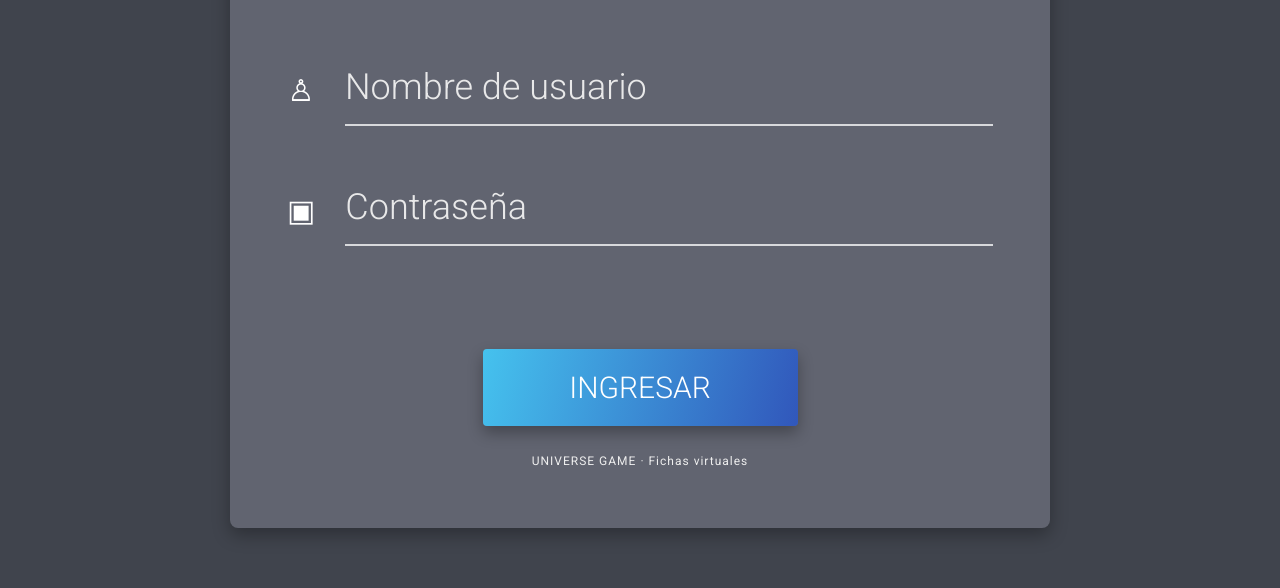
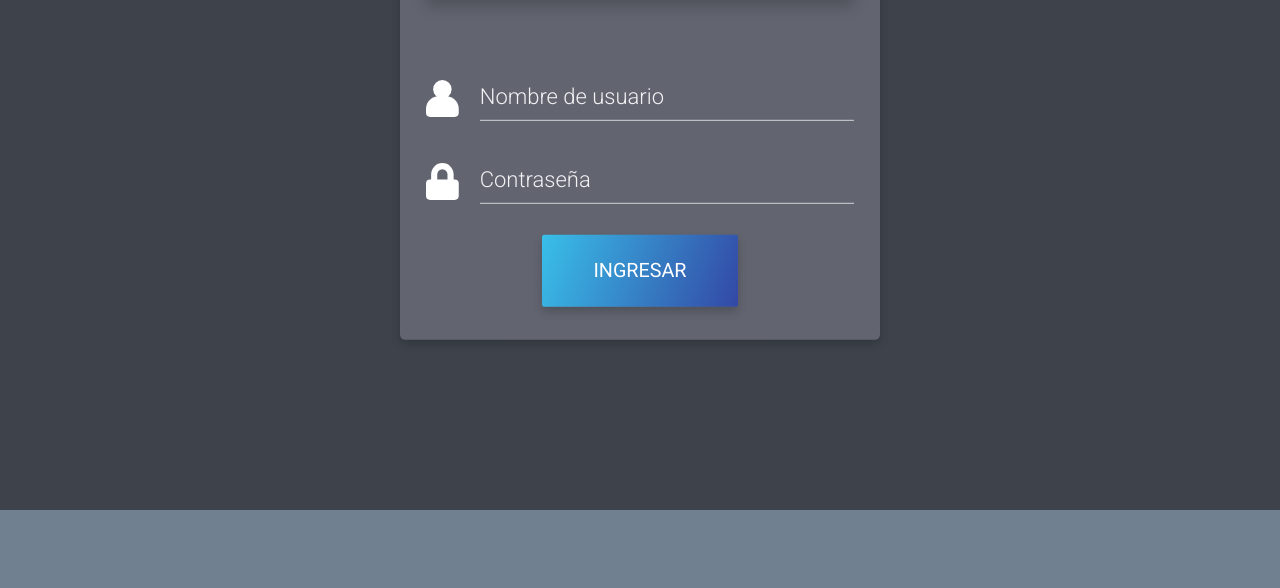
Before and after one commit to ivan10gonzalez/universe-game, a website: page index.html in a window 1280 px wide. Shown: the part 290-878 px from the top of the page. After the commit the page ends 800 px from the top, so only its background shows below. Drawn offline with Linux system fonts and the light colour scheme.

Commit message:
Match administrative login proportions to supplied screenshot
Scale floating gradient title, card, underline fields and button from reference dimensions. Replace placeholder glyphs with user and lock SVG icons; remove extra footer copy. Preserve login behavior.

```diff
--- a/index.html
+++ b/index.html
@@ -1 +1 @@
-<!doctype html><html lang="es"><head><meta charset="UTF-8"><meta name="viewport" content="width=device-width,initial-scale=1"><title>Universe Game — Ingreso</title><link rel="stylesheet" href="/styles.css"><link rel="stylesheet" href="/login.css"></head><body><main class="login-screen"><div class="login-page"><form class="login-card" id="loginForm"><div class="login-title"><span aria-hidden="true">♙</span><span>Ingreso</span></div><div class="login-fields"><label class="field"><span aria-hidden="true">♙</span><input aria-label="Nombre de usuario" id="username" name="username" type="text" placeholder="Nombre de usuario" autocomplete="username" required maxlength="100"></label><label class="field"><span aria-hidden="true">▣</span><input aria-label="Contraseña" id="password" name="password" type="password" placeholder="Contraseña" autocomplete="current-password" required maxlength="256"></label><p id="loginError" role="alert"></p><button class="login-btn" id="loginBtn" type="submit">INGRESAR</button><p class="login-brand">UNIVERSE GAME · Fichas virtuales</p></div></form></div></main><script type="module" src="/login.js"></script></body></html>
+<!doctype html><html lang="es"><head><meta charset="UTF-8"><meta name="viewport" content="width=device-width,initial-scale=1"><title>Universe Game — Ingreso</title><link rel="stylesheet" href="/styles.css"><link rel="stylesheet" href="/login.css"></head><body><main class="login-screen"><div class="login-page"><form class="login-card" id="loginForm"><div class="login-title"><svg aria-hidden="true" viewBox="0 0 32 36"><circle cx="16" cy="9" r="9"/><path d="M0 32v-4c0-8 7-13 16-13s16 5 16 13v4q0 4-4 4H4q-4 0-4-4Z"/></svg><span>Ingreso</span></div><div class="login-fields"><label class="field"><svg aria-hidden="true" viewBox="0 0 32 36"><circle cx="16" cy="9" r="9"/><path d="M0 32v-4c0-8 7-13 16-13s16 5 16 13v4q0 4-4 4H4q-4 0-4-4Z"/></svg><input aria-label="Nombre de usuario" id="username" name="username" type="text" placeholder="Nombre de usuario" autocomplete="username" required maxlength="100"></label><label class="field"><svg aria-hidden="true" viewBox="0 0 32 36"><path d="M5 16V11a11 11 0 0 1 22 0v5h1q4 0 4 4v12q0 4-4 4H4q-4 0-4-4V20q0-4 4-4Zm6 0h10v-5a5 5 0 0 0-10 0Z"/></svg><input aria-label="Contraseña" id="password" name="password" type="password" placeholder="Contraseña" autocomplete="current-password" required maxlength="256"></label><p id="loginError" role="alert"></p><button class="login-btn" id="loginBtn" type="submit">INGRESAR</button></div></form></div></main><script type="module" src="/login.js"></script></body></html>
--- a/public/login.css
+++ b/public/login.css
@@ -1,3 +1,11 @@
-.field>span{font-size:30px;color:#fff;min-width:28px;text-align:center}#loginError{color:#fff1f1;min-height:20px;font-size:15px;margin:14px 0 0}.login-brand{text-align:center;color:#eee;font-size:12px;letter-spacing:1px;margin:28px 0 0}.login-btn:disabled{opacity:.6}input:focus-visible,button:focus-visible{outline:2px solid #8cfbff;outline-offset:5px}
-
-.is-loading::before{content:'';display:inline-block;width:15px;height:15px;border:2px solid #ffffff70;border-top-color:white;border-radius:50%;margin-right:9px;vertical-align:middle;animation:spin .7s linear infinite}button:disabled{cursor:wait;opacity:.7}@keyframes spin{to{transform:rotate(360deg)}}@media(prefers-reduced-motion:reduce){.is-loading::before{animation:none}}
+/* Reference image: page content excludes the browser chrome. */
+.login-screen{--u:min(1vw,5.2px);background:#3e434b;min-height:100dvh;color:white}
+.login-page{min-height:100dvh;padding:calc(10 * var(--u)) 0;display:flex;align-items:center;justify-content:center}
+.login-card{position:relative;width:calc(92.38 * var(--u));min-height:calc(80.95 * var(--u));padding:calc(26.5 * var(--u)) calc(5.08 * var(--u)) calc(6.5 * var(--u));background:#626570;border-radius:calc(1 * var(--u));box-shadow:0 4px 9px #0003;transform:translateY(calc(3.81 * var(--u)))}
+.login-title{position:absolute;top:calc(-7.62 * var(--u));left:calc(5.08 * var(--u));width:calc(82.22 * var(--u));height:calc(22.65 * var(--u));margin:0;padding:0;display:flex;align-items:center;justify-content:center;gap:0;background:linear-gradient(110deg,#39bfe9,#3348a5);border-radius:calc(.5 * var(--u));box-shadow:0 9px 15px #0003;font-size:calc(7 * var(--u));font-weight:500;line-height:1}
+.login-title svg,.field svg{fill:white;display:block;width:calc(6.3 * var(--u));height:calc(7.2 * var(--u));flex:none}
+.login-fields{padding:0}.field{height:calc(16 * var(--u));gap:calc(4 * var(--u));display:flex;align-items:center}
+.field input{background:transparent;border:0;border-bottom:1px solid #d0d1d6;border-radius:0;color:white;font-size:calc(4.23 * var(--u));font-weight:300;line-height:1.4;padding:calc(1 * var(--u)) 0 calc(1.5 * var(--u));min-width:0;width:100%;outline:none}.field input::placeholder{color:#f2f2f4;opacity:1}
+.login-btn{display:block;width:calc(37.56 * var(--u));min-width:0;height:calc(13.76 * var(--u));padding:0;margin:calc(2.2 * var(--u)) auto 0;font-size:calc(3.8 * var(--u));font-weight:400;border:0;border-radius:calc(.45 * var(--u));color:white;background:linear-gradient(110deg,#39bfe9,#3348a5);box-shadow:0 5px 10px #0003;cursor:pointer}
+#loginError{color:#ffe3e3;font-size:14px;line-height:1.4;margin:10px 0 0}#loginError:empty{display:none}
+.login-btn:disabled{opacity:.7;cursor:wait}.field input:focus-visible{border-bottom-color:#5edaff}.login-btn:focus-visible{outline:2px solid #8cfbff;outline-offset:4px}.is-loading::before{content:'';display:inline-block;width:15px;height:15px;border:2px solid #ffffff70;border-top-color:white;border-radius:50%;margin-right:9px;vertical-align:middle;animation:spin .7s linear infinite}@keyframes spin{to{transform:rotate(360deg)}}@media(prefers-reduced-motion:reduce){.is-loading::before{animation:none}}@media(max-height:450px){.login-page{align-items:flex-start;padding-top:calc(12 * var(--u));padding-bottom:calc(8 * var(--u))}.login-card{transform:none}}
```
